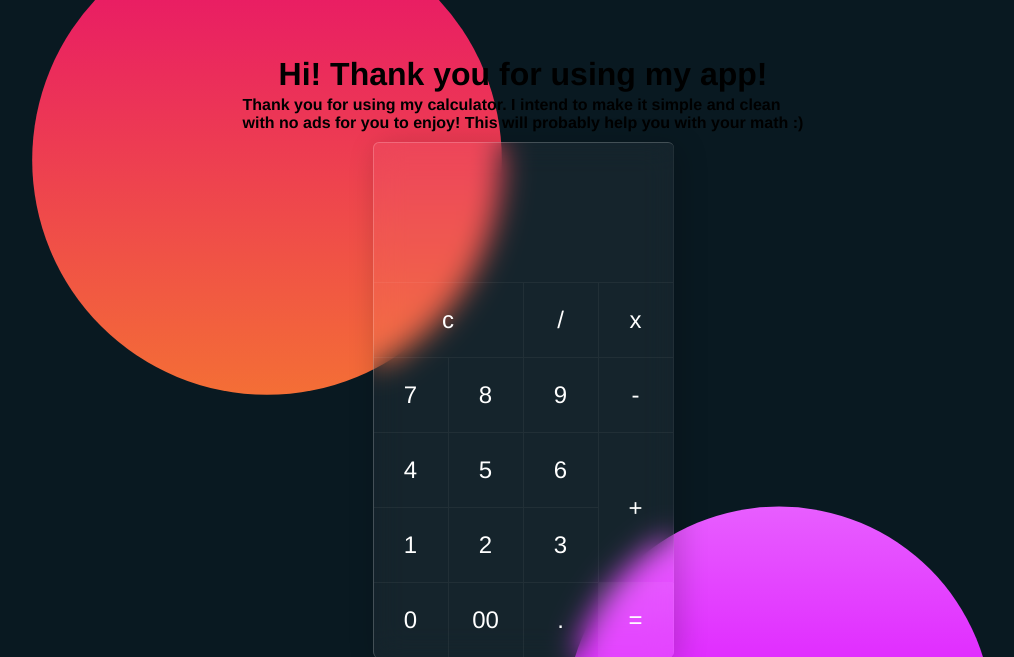
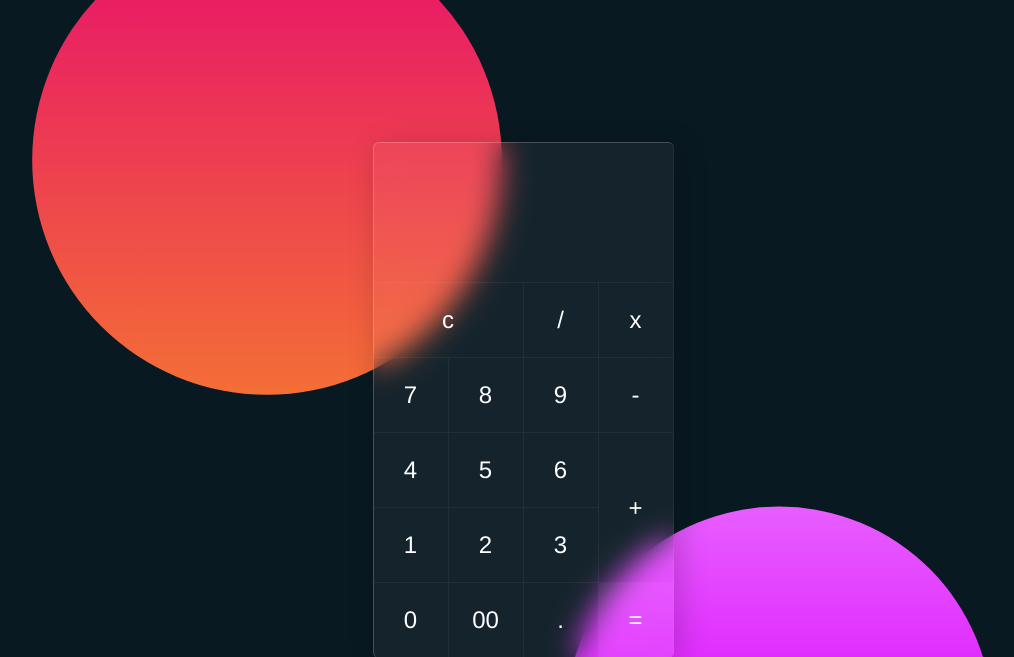
Before and after one commit to VincentThomas06/fancy-calculator, a PHP site: page /home.html in a window 1280 px wide. Shown: the top 657 px of the page, without its empty margins (117-1131 px from the left). Run offline with PHP 8.4, Linux system fonts and the light colour scheme.

Commit message:
Added stuff

```diff
--- /dev/null
+++ b/app.js
@@ -0,0 +1 @@
+console.log("User visited the website");
--- a/home.html
+++ b/home.html
@@ -17,13 +17,6 @@
 </head>
 
 <body>
-    <h1>Hi! Thank you for using my app!</h1>
-    <p>
-
-        <b>Thank you for using my calculator. I intend to make it simple and clean<br>
-        with no ads for you to enjoy! This will probably help you with your math :)<br><b>
-    </p>
-
     <div class="container">
         <form class="calculator" name="calc">
         <input type="text" readonly class="value" name="txt">
@@ -58,5 +51,6 @@
         "max-glare": 0.15,
       });
     </script>
+    <script type = "text/javascript" src = "./app.js"></script>
   </body>
 </html>
--- a/style.css
+++ b/style.css
@@ -113,10 +113,13 @@ body::after
 h1 {
     position: absolute;
     top: 7%;
+    text-align: center;
 }
 
 p {
     position: absolute;
     top: 12%;
-    color:rgb(0, 0, 0, 1);
+    color:rgb(1, 1, 1, 1);
+    text-align: center;
+    line-height: 23px;
 }
```
